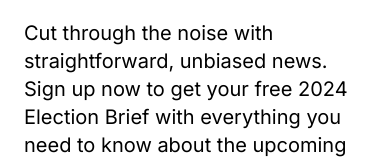
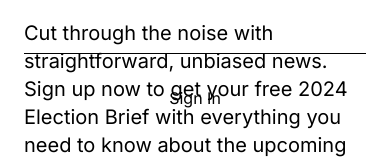
Before and after one commit to shlema-dev/verity-frontend, a Next.js app: page / in a window 390 px wide. Both pictures are taken after a click on the button 349 px from the left and 43 px from the top of the page. Shown: the part 323-483 px from the top of the page. Built offline with nearby package versions, Linux system fonts and the light colour scheme; no server answers.

Commit message:
Add mobile nav sign in button

```diff
--- a/components/navigation/NavBar.tsx
+++ b/components/navigation/NavBar.tsx
@@ -235,6 +235,27 @@ const NavBar: React.FC = () => {
                   ease: "easeInOut",
                 }}
                 className={`${
+                  session.status === "unauthenticated"
+                    ? "mx-6 pt-8 border-t border-primary-6 flex justify-center"
+                    : "hidden"
+                }`}
+              >
+                <Link href={"/signin"} onClick={() => setIsOpen(false)}>
+                  Sign In
+                </Link>
+              </motion.div>
+              <motion.div
+                initial={{
+                  y: "-50%",
+                  opacity: 0,
+                }}
+                animate={{ y: "0%", opacity: 1 }}
+                exit={{ y: "-50%", opacity: 0 }}
+                transition={{
+                  delay: 0.2,
+                  ease: "easeInOut",
+                }}
+                className={`${
                   session.status === "authenticated"
                     ? "mx-6 pt-8 border-t border-primary-6 flex justify-center"
                     : "hidden"
```
